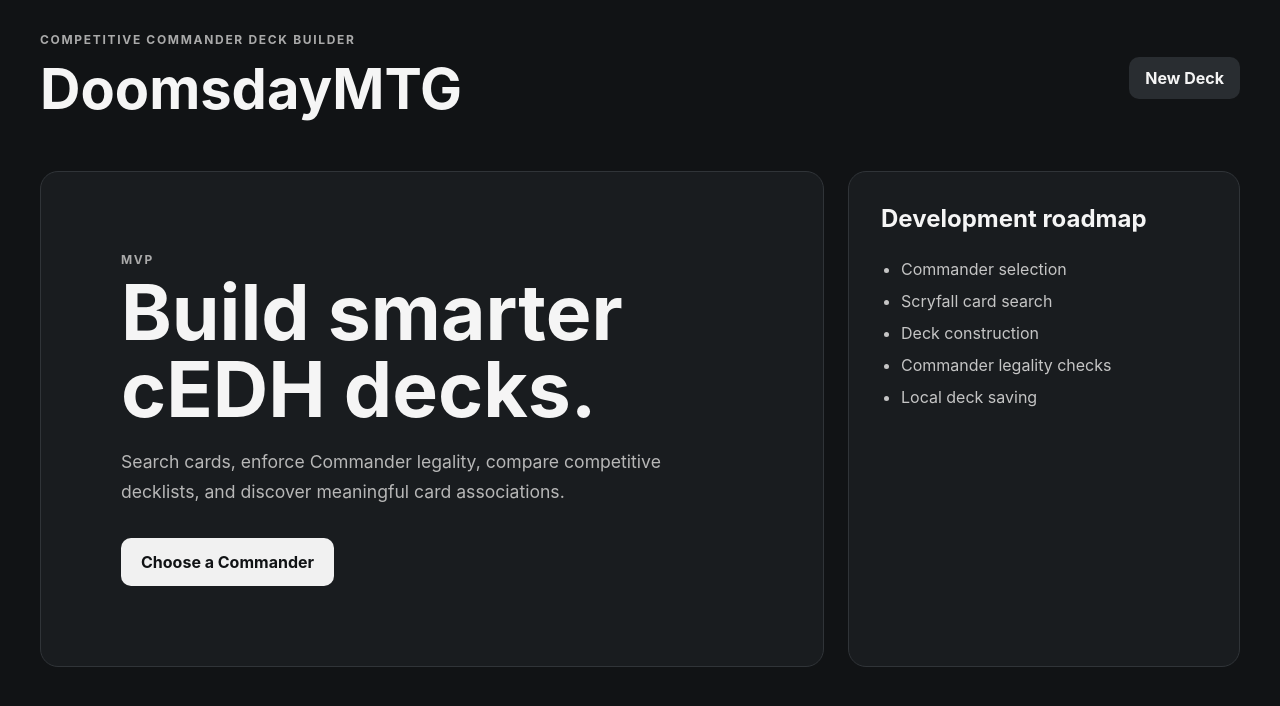
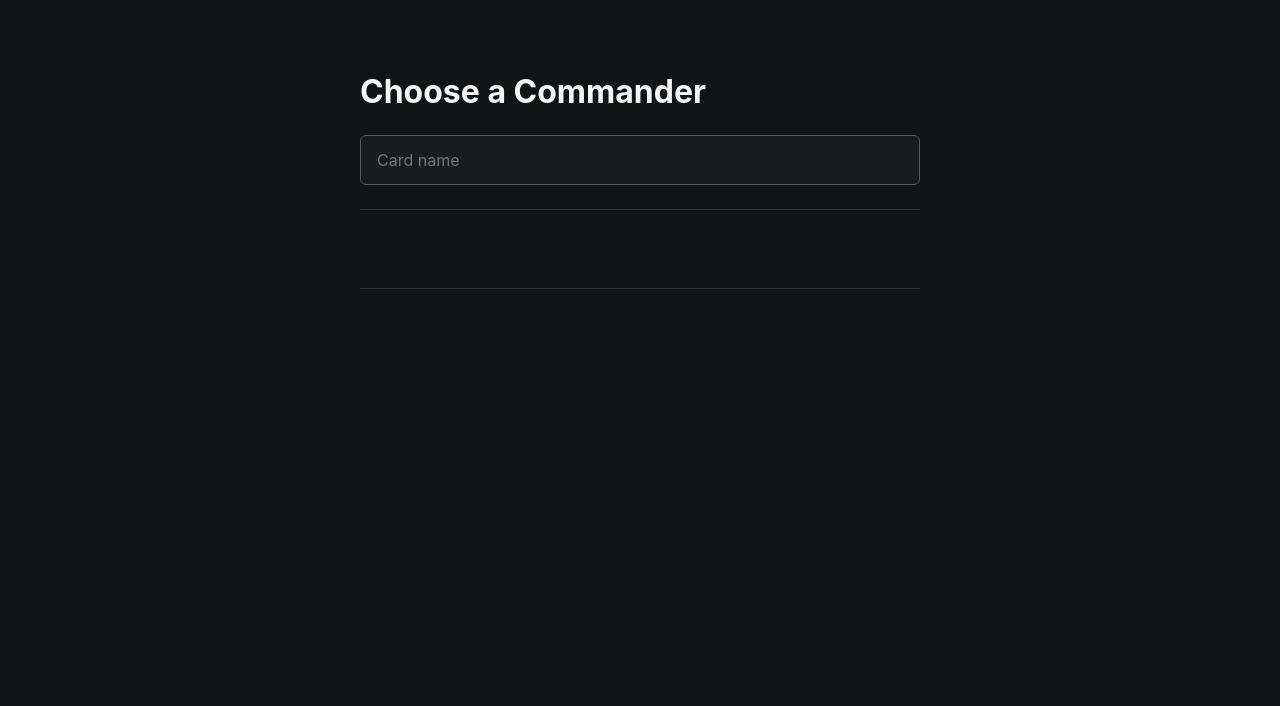
Before and after one commit to Zevl411/doomsday-mtg, a Vue app: page / in a window 1280 px wide. Shown: the top 706 px of the page. Built offline with nearby package versions, Linux system fonts and the light colour scheme.

Commit message:
made commander search

```diff
--- a/src/App.vue
+++ b/src/App.vue
@@ -1,48 +1,54 @@
+<template>
+  <main class="search-page">
+    <section class="search-panel">
+      <h1>Choose a Commander</h1>
+
+      <article v-if="selectedCommander" class="selected-commander">
+        <img
+          v-if="getCardImage(selectedCommander)"
+          :src="getCardImage(selectedCommander)"
+          :alt="`${selectedCommander.name} card art`"
+        />
+        <div>
+          <p class="section-label">Selected commander</p>
+          <h2>{{ selectedCommander.name }}</h2>
+          <p>{{ selectedCommander.type_line }}</p>
+          <p>
+            Color identity: {{ formatColorIdentity(selectedCommander) }}
+          </p>
+          <button class="clear-button" type="button" @click="clearCommander">
+            Clear commander
+          </button>
+        </div>
+      </article>
+
+      <CardSearch commander-only @card-selected="selectCommander" />
+    </section>
+  </main>
+</template>
+
 <script setup lang="ts">
-// The <script setup> syntax is Vue's simpler way to write component logic.
-// We will add TypeScript variables and functions here as the app grows.
+import { ref } from 'vue'
+// Importing a Vue component makes its tag available in this template.
+import CardSearch from './components/CardSearch.vue'
+import type { ScryfallCard } from './types/card'
+
+// `ScryfallCard | null` means this ref holds either a selected card or nothing.
+const selectedCommander = ref<ScryfallCard | null>(null)
+
+function selectCommander(card: ScryfallCard) {
+  selectedCommander.value = card
+}
+
+function clearCommander() {
+  selectedCommander.value = null
+}
+
+function getCardImage(card: ScryfallCard): string | undefined {
+  return card.image_uris?.normal ?? card.card_faces?.[0]?.image_uris?.normal
+}
+
+function formatColorIdentity(card: ScryfallCard): string {
+  return card.color_identity.join(', ') || 'Colorless'
+}
 </script>
-
-<template>
-  <div class="app">
-    <header class="app-header">
-      <div>
-        <p class="eyebrow">Competitive Commander Deck Builder</p>
-        <h1>DoomsdayMTG</h1>
-      </div>
-
-      <button class="new-deck-button" type="button">
-        New Deck
-      </button>
-    </header>
-
-    <main class="app-content">
-      <section class="welcome-panel">
-        <p class="section-label">MVP</p>
-
-        <h2>Build smarter cEDH decks.</h2>
-
-        <p class="welcome-description">
-          Search cards, enforce Commander legality, compare competitive
-          decklists, and discover meaningful card associations.
-        </p>
-
-        <button class="primary-button" type="button">
-          Choose a Commander
-        </button>
-      </section>
-
-      <section class="status-panel">
-        <h2>Development roadmap</h2>
-
-        <ul>
-          <li>Commander selection</li>
-          <li>Scryfall card search</li>
-          <li>Deck construction</li>
-          <li>Commander legality checks</li>
-          <li>Local deck saving</li>
-        </ul>
-      </section>
-    </main>
-  </div>
-</template>
--- /dev/null
+++ b/src/api/scryfall.ts
@@ -0,0 +1,34 @@
+// `import type` imports TypeScript information without adding runtime code.
+import type { ScryfallCard } from '../types/card'
+
+// TODO: baseurl this bitch
+const BASE_URL = "https://api.scryfall.com"
+
+// An interface describes the shape of the JSON returned by Scryfall search.
+interface ScryfallSearchResponse {
+  data: ScryfallCard[]
+}
+
+// `async` functions return a Promise. The type inside Promise describes the
+// value callers receive after awaiting the request.
+export async function searchCards(query: string): Promise<ScryfallCard[]> {
+  const trimmedQuery = query.trim()
+
+  if (!trimmedQuery) {
+    return []
+  }
+
+  const encodedQuery = encodeURIComponent(trimmedQuery)
+  const response = await fetch(
+    `${BASE_URL}/cards/search?q=${encodedQuery}`,
+  )
+
+  if (!response.ok) {
+    throw new Error(
+      `Scryfall search failed (${response.status} ${response.statusText}).`,
+    )
+  }
+
+  const result: ScryfallSearchResponse = await response.json()
+  return result.data
+}
--- /dev/null
+++ b/src/components/CardSearch.vue
@@ -0,0 +1,98 @@
+<template>
+  <label class="sr-only" for="card-search">Search for a Magic card</label>
+  <input
+    id="card-search"
+    v-model="query"
+    type="search"
+    placeholder="Card name"
+    autocomplete="off"
+  />
+
+  <div class="results" aria-live="polite">
+    <p v-if="isLoading" class="status">Searching…</p>
+    <p v-else-if="errorMessage" class="error">{{ errorMessage }}</p>
+    <ul v-else-if="cards.length">
+      <li v-for="card in cards" :key="card.id">
+        <button
+          class="card-result"
+          type="button"
+          @click="emit('card-selected', card)"
+        >
+          <img
+            v-if="getCardImage(card)"
+            :src="getCardImage(card)"
+            :alt="`${card.name} card art`"
+          />
+          <span class="card-result-details">
+            <strong>{{ card.name }}</strong>
+            <span>{{ card.type_line }}</span>
+            <span>Color identity: {{ formatColorIdentity(card) }}</span>
+          </span>
+        </button>
+      </li>
+    </ul>
+  </div>
+</template>
+
+<script setup lang="ts">
+import { ref, watch } from 'vue'
+import { searchCards } from '../api/scryfall'
+import type { ScryfallCard } from '../types/card'
+
+// Props are values a parent component can pass into this component.
+const props = withDefaults(defineProps<{ commanderOnly?: boolean }>(), {
+  commanderOnly: false,
+})
+
+// Emits describe events this component can send back to its parent. The tuple
+// says that card-selected sends one value named card with the ScryfallCard type.
+const emit = defineEmits<{
+  'card-selected': [card: ScryfallCard]
+}>()
+
+// ref() makes a value reactive, so Vue updates the page when it changes.
+const query = ref('')
+const cards = ref<ScryfallCard[]>([])
+const errorMessage = ref('')
+const isLoading = ref(false)
+let searchTimer: number | undefined
+
+// watch() runs this function whenever the search query changes.
+watch(query, (newQuery) => {
+  window.clearTimeout(searchTimer)
+  errorMessage.value = ''
+
+  if (!newQuery.trim()) {
+    cards.value = []
+    isLoading.value = false
+    return
+  }
+
+  searchTimer = window.setTimeout(async () => {
+    isLoading.value = true
+
+    try {
+      const commanderFilter = 'is:commander legal:commander'
+      const scryfallQuery = props.commanderOnly
+        ? `${newQuery} ${commanderFilter}`
+        : newQuery
+
+      cards.value = await searchCards(scryfallQuery)
+    } catch (error) {
+      cards.value = []
+      errorMessage.value =
+        error instanceof Error ? error.message : 'Card search failed.'
+    } finally {
+      isLoading.value = false
+    }
+  }, 250)
+})
+
+function getCardImage(card: ScryfallCard): string | undefined {
+  return card.image_uris?.small ?? card.card_faces?.[0]?.image_uris?.small
+}
+
+function formatColorIdentity(card: ScryfallCard): string {
+  return card.color_identity.join(', ') || 'Colorless'
+}
+</script>
--- a/src/style.css
+++ b/src/style.css
@@ -18,124 +18,171 @@
   margin: 0;
 }
 
-button {
+.search-page {
+  display: grid;
+  place-items: start center;
+  min-height: 100vh;
+  padding: 72px 20px;
+}
+
+.search-panel {
+  width: min(100%, 560px);
+}
+
+.search-panel h1 {
+  margin: 0 0 24px;
+  font-size: 2rem;
+}
+
+input {
+  width: 100%;
+  padding: 14px 16px;
+  border: 1px solid #555b61;
+  border-radius: 6px;
+  color: #f5f5f5;
+  background: #191c1f;
   font: inherit;
 }
 
-.app {
-  min-height: 100vh;
-  padding: 32px;
+input:focus {
+  border-color: #f5f5f5;
+  outline: 2px solid transparent;
 }
 
-.app-header {
-  display: flex;
-  align-items: center;
-  justify-content: space-between;
-  max-width: 1200px;
-  margin: 0 auto 48px;
+.results {
+  min-height: 80px;
+  margin-top: 24px;
+  padding: 20px 0;
+  border-top: 1px solid #303438;
+  border-bottom: 1px solid #303438;
 }
 
-.eyebrow,
+.results ul {
+  display: grid;
+  gap: 16px;
+  margin: 0;
+  padding: 0;
+  list-style: none;
+}
+
+.card-result {
+  display: flex;
+  width: 100%;
+  gap: 16px;
+  padding: 12px;
+  border: 1px solid #303438;
+  border-radius: 8px;
+  color: inherit;
+  background: #191c1f;
+  font: inherit;
+  text-align: left;
+  cursor: pointer;
+}
+
+.card-result:hover,
+.card-result:focus-visible {
+  border-color: #8f979f;
+  background: #22262a;
+}
+
+.card-result:focus-visible,
+.clear-button:focus-visible {
+  outline: 2px solid #f5f5f5;
+  outline-offset: 2px;
+}
+
+.card-result img {
+  width: 72px;
+  border-radius: 5px;
+}
+
+.card-result-details {
+  display: grid;
+  align-content: center;
+  gap: 6px;
+  color: #b7b7b7;
+}
+
+.card-result-details strong {
+  color: #f5f5f5;
+  font-size: 1.05rem;
+}
+
+.selected-commander {
+  display: flex;
+  gap: 24px;
+  margin-bottom: 28px;
+  padding: 20px;
+  border: 1px solid #555b61;
+  border-radius: 10px;
+  background: #191c1f;
+}
+
+.selected-commander img {
+  width: 140px;
+  align-self: start;
+  border-radius: 8px;
+}
+
+.selected-commander h2 {
+  margin: 0 0 10px;
+}
+
+.selected-commander p {
+  margin: 0 0 8px;
+  color: #b7b7b7;
+}
+
 .section-label {
-  margin: 0 0 8px;
-  color: #aaa;
+  color: #8f979f !important;
   font-size: 0.75rem;
   font-weight: 700;
-  letter-spacing: 0.14em;
+  letter-spacing: 0.1em;
   text-transform: uppercase;
 }
 
-h1,
-h2,
-p {
-  margin-top: 0;
+.clear-button {
+  margin-top: 10px;
+  padding: 9px 12px;
+  border: 1px solid #555b61;
+  border-radius: 6px;
+  color: #f5f5f5;
+  background: transparent;
+  font: inherit;
+  cursor: pointer;
 }
 
-h1 {
-  margin-bottom: 0;
-  font-size: clamp(2rem, 5vw, 3.5rem);
-}
-
-.app-content {
-  display: grid;
-  grid-template-columns: minmax(0, 2fr) minmax(280px, 1fr);
-  gap: 24px;
-  max-width: 1200px;
-  margin: 0 auto;
-}
-
-.welcome-panel,
-.status-panel {
-  border: 1px solid #303438;
-  border-radius: 18px;
-  background: #191c1f;
-}
-
-.welcome-panel {
-  padding: clamp(32px, 7vw, 80px);
-}
-
-.welcome-panel h2 {
-  max-width: 650px;
-  margin-bottom: 18px;
-  font-size: clamp(2.25rem, 6vw, 5rem);
-  line-height: 1;
-}
-
-.welcome-description {
-  max-width: 650px;
-  margin-bottom: 32px;
-  color: #b7b7b7;
-  font-size: 1.1rem;
-  line-height: 1.7;
-}
-
-.status-panel {
-  padding: 32px;
-}
-
-.status-panel ul {
-  padding-left: 20px;
-  color: #c5c5c5;
-  line-height: 2;
-}
-
-.primary-button,
-.new-deck-button {
-  border: 0;
-  border-radius: 10px;
-  cursor: pointer;
-  font-weight: 700;
-}
-
-.primary-button {
-  padding: 14px 20px;
-  color: #111315;
-  background: #f1f1f1;
-}
-
-.new-deck-button {
-  padding: 11px 16px;
-  color: #f5f5f5;
+.clear-button:hover {
   background: #292d31;
 }
 
-.primary-button:hover,
-.new-deck-button:hover {
-  filter: brightness(1.1);
+.status,
+.error {
+  margin: 0;
+  color: #aaa;
 }
 
-@media (max-width: 760px) {
-  .app {
-    padding: 20px;
+.error {
+  color: #ff9d9d;
+}
+
+.sr-only {
+  position: absolute;
+  width: 1px;
+  height: 1px;
+  padding: 0;
+  overflow: hidden;
+  clip: rect(0, 0, 0, 0);
+  white-space: nowrap;
+  border: 0;
+}
+
+@media (max-width: 520px) {
+  .selected-commander {
+    display: grid;
   }
 
-  .app-header {
-    align-items: flex-start;
-    gap: 16px;
-  }
-
-  .app-content {
-    grid-template-columns: 1fr;
+  .selected-commander img {
+    width: min(100%, 220px);
   }
 }
--- /dev/null
+++ b/src/types/card.ts
@@ -0,0 +1,31 @@
+// These property names match Scryfall's JSON response. Keeping them unchanged
+// makes it clear which API value is being used when card search is added.
+export interface ScryfallImageUris {
+  small: string
+  normal: string
+  large: string
+}
+
+export interface ScryfallCardFace {
+  name: string
+  mana_cost?: string
+  type_line: string
+
+  // The question mark makes a property optional. Scryfall omits these values
+  // for some cards, so code using them must first check that they exist.
+  oracle_text?: string
+  image_uris?: ScryfallImageUris
+}
+
+export interface ScryfallCard {
+  id: string
+  name: string
+  type_line: string
+  color_identity: string[]
+
+  // Multi-faced cards store these details on each face instead of on the card.
+  mana_cost?: string
+  oracle_text?: string
+  image_uris?: ScryfallImageUris
+  card_faces?: ScryfallCardFace[]
+}
```
